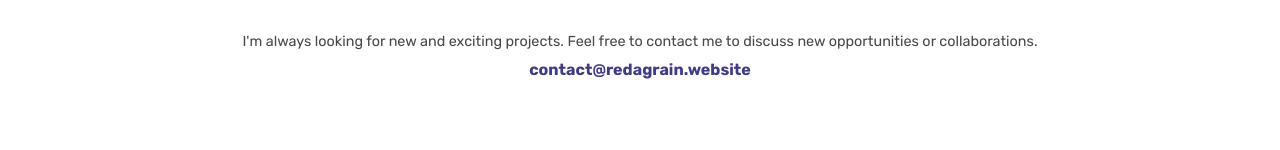
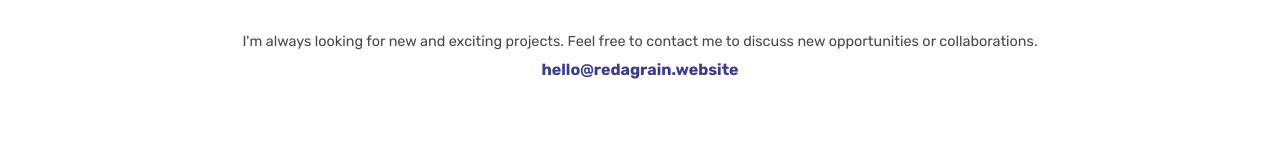
Before and after one commit to redagrain/portfolio, a React (Create React App) app: page / in a window 1280 px wide. Shown: the part 1822-1972 px from the top of the page. Built offline with nearby package versions, Linux system fonts and the light colour scheme; the HTML template or start-up script is replaced by a standard one; a web font is replaced by a local one.

Commit message:
update contact

```diff
--- a/src/Components/Contact/Contact.jsx
+++ b/src/Components/Contact/Contact.jsx
@@ -10,7 +10,7 @@ export default function Contact() {
       <div className="contactContainer">
         <div className="contactContent">
           <p>I'm always looking for new and exciting projects. Feel free to contact me to discuss new opportunities or collaborations.</p>
-          <h1>contact@redagrain.website</h1>
+          <h1>hello@redagrain.website</h1>
         </div>
         <div className="contact_options">
           <div className="address">
@@ -21,7 +21,7 @@ export default function Contact() {
             <ul>
               <li><a target="_blank" href="https://www.linkedin.com/in/redagrain"><i class="fa-brands fa-linkedin"></i></a></li>
               <li><a target="_blank" href="https://www.github.com/grain03"><i class="fa-brands fa-github"></i></a></li>
-              <li><a href="mailto:contact@redagrain.website"><i class="fa-solid fa-envelope"></i></a></li>
+              <li><a href="mailto:hello@redagrain.website"><i class="fa-solid fa-envelope"></i></a></li>
             </ul>
           </div>
         </div>
```
